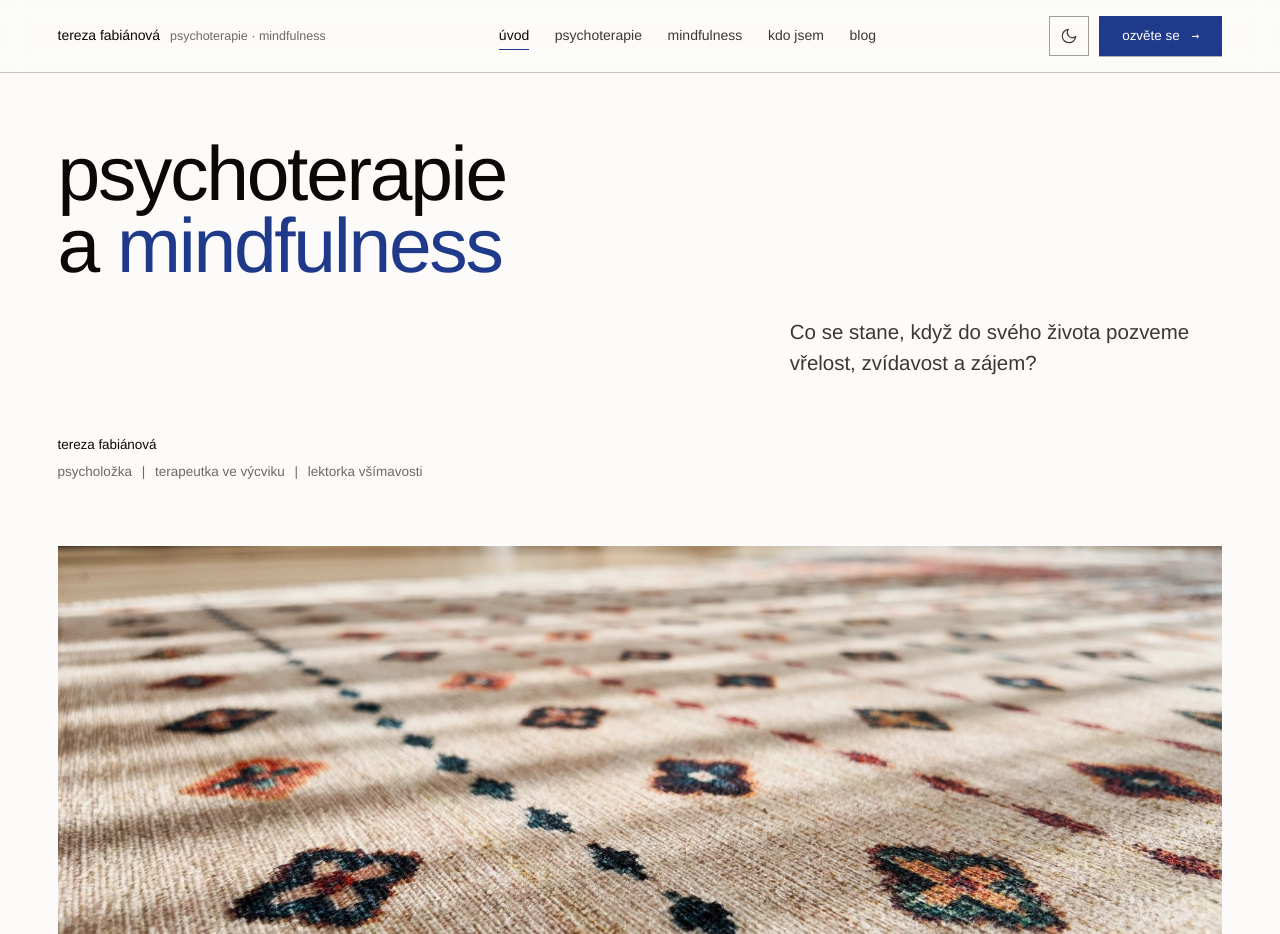
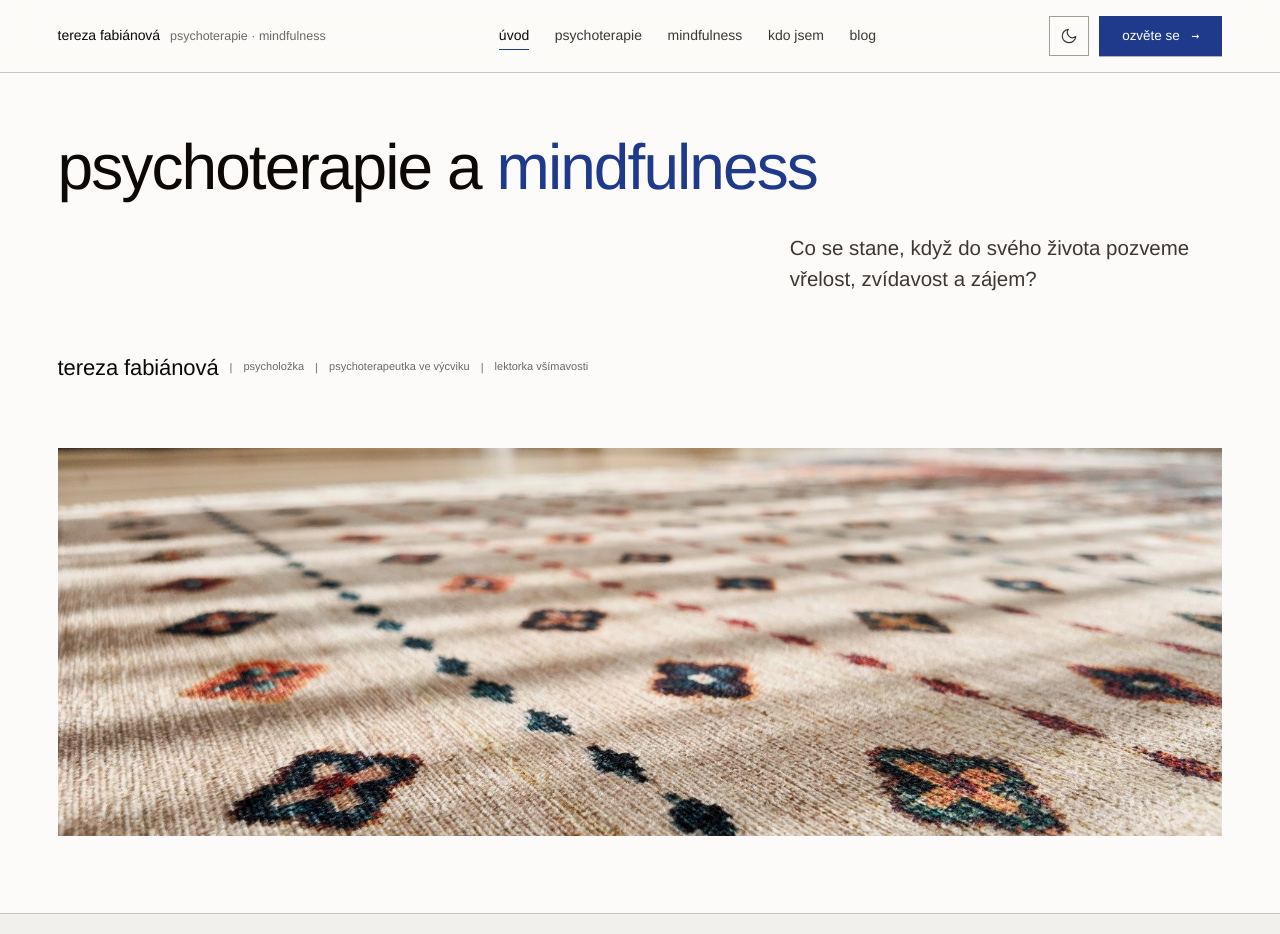
Before and after one commit to janfabian/terezafabianova.cz, a plain HTML site: page index.html in a window 1280 px wide. Shown: the top 934 px of the page. Drawn offline with Linux system fonts and the light colour scheme.

Commit message:
hero: shrink h1 to one line, meta on its own row with prominent name
Four tweaks per WhatsApp:
- h1 "psychoterapie a mindfulness" now one line (removed forced <br>),
  font scale clamp(28,5vw,72) — smaller so it fits comfortably.
- Meta block: name + roles on the same line, separated by "|"
  characters (previously name was its own row).
- Meta column now full width (grid-column: 1 / -1) so the
  full single-line "name | role | role | role" fits.
- "tereza fabiánová" doubled in size (22px) while roles tighten
  to 11px (~20% smaller than before) for clearer hierarchy.
- Fixed "terapeutka ve výcviku" → "psychoterapeutka ve výcviku".

Co-Authored-By: Claude Opus 4.7 (1M context) <noreply@anthropic.com>

```diff
--- a/index.html
+++ b/index.html
@@ -80,11 +80,16 @@
 <!-- HERO -->
 <header class="hero wrap" data-screen-label="Úvod">
   <div class="grid12">
-    <h1>psychoterapie<br>a <em>mindfulness</em></h1>
+    <h1>psychoterapie a <em>mindfulness</em></h1>
     <p class="lede">Co se stane, když do svého života pozveme vřelost, zvídavost a zájem?</p>
     <div class="meta">
       <b>tereza fabiánová</b>
-      <span class="meta-roles">psycholožka <span class="sep">|</span> terapeutka ve výcviku <span class="sep">|</span> lektorka všímavosti</span>
+      <span class="sep">|</span>
+      psycholožka
+      <span class="sep">|</span>
+      psychoterapeutka ve výcviku
+      <span class="sep">|</span>
+      lektorka všímavosti
     </div>
     <div class="hero-image">
       <div class="ph-crop r-3-1"><img src="images/hero-kilim.jpg" alt="Kilim s ranním světlem" width="1600" height="900" class="ph-img" loading="lazy"></div>
--- a/styles.css
+++ b/styles.css
@@ -150,7 +150,7 @@ html[data-dark="true"] .theme-toggle .icon-moon{ display: none; }
 .hero h1{
   grid-column: 1 / span 11;
   font-weight: 300;
-  font-size: clamp(32px, 6vw, 88px);
+  font-size: clamp(28px, 5vw, 72px);
   line-height: 0.94;
   letter-spacing: -0.03em;
   margin: 0;
@@ -167,15 +167,20 @@ html[data-dark="true"] .theme-toggle .icon-moon{ display: none; }
   max-width: 38ch;
 }
 .hero .meta{
-  grid-column: 1 / span 6;
+  grid-column: 1 / -1;
   margin-top: 36px;
-  font-size: 13.5px;
+  font-size: 11px;
   color: var(--ink-3);
   line-height: 1.5;
 }
-.hero .meta b{ display:block; color: var(--ink); font-weight: 500; letter-spacing: -0.005em; margin-bottom: 6px; }
-.hero .meta .meta-roles{ display: block; }
-.hero .meta .sep{ display: inline-block; color: var(--ink-3); margin: 0 6px; }
+.hero .meta b{
+  color: var(--ink);
+  font-weight: 500;
+  letter-spacing: -0.005em;
+  font-size: 22px;
+  vertical-align: middle;
+}
+.hero .meta .sep{ display: inline-block; color: var(--ink-3); margin: 0 8px; vertical-align: middle; }
 .hero-image{ grid-column: 1 / -1; margin-top: clamp(40px, 5vw, 64px); }
 
 /* ── Page hero (subpages) ────────────────────── */
```
